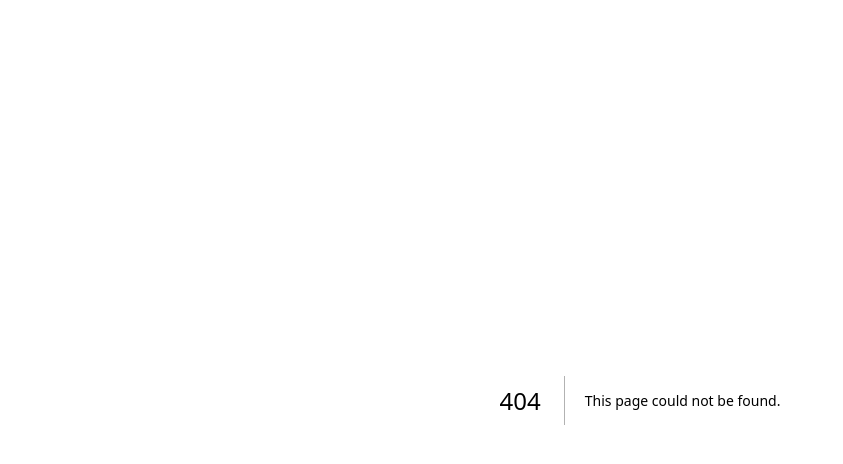
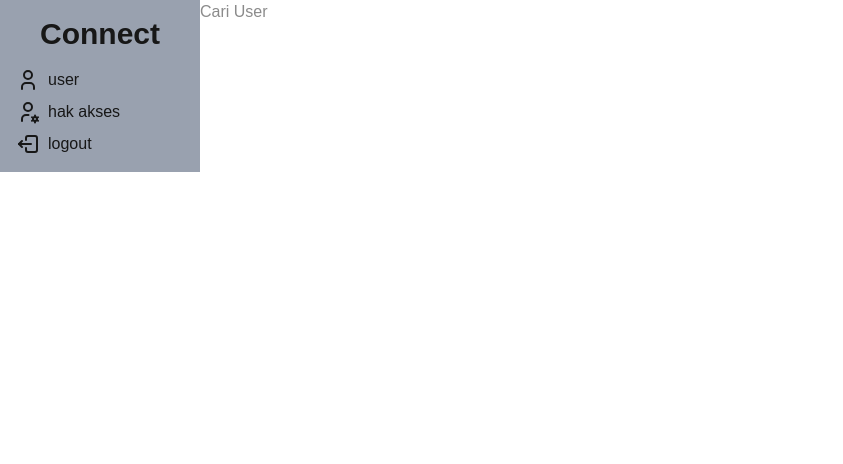
Before and after one commit to windywlndrii/connect-app, a Next.js app: page /users in a window 1280 px wide. Before the commit this address had no page. Shown: the top 464 px of the page, without its empty margins (0-843 px from the left). Built offline with nearby package versions, Linux system fonts and the light colour scheme.

Commit message:
feat : create user page

```diff
--- /dev/null
+++ b/app/users/page.js
@@ -0,0 +1,27 @@
+import { IconLogout2, IconUser, IconUserCog } from "@tabler/icons-react";
+
+export default function UserPages() {
+    return (
+        <div id="container" className="flex h-(100vh)">
+         <section id="navigation" className="bg-gray-400 p-4 w-[200px]">
+            <h1 className="text-3xl font-bold text-center">Connect</h1>
+            <div className="flex flex-col gap-2 mt-4">
+                <button className="flex gap-2">
+                    <IconUser></IconUser>user
+                </button>
+                <button className="flex gap-2">
+                    <IconUserCog></IconUserCog>hak akses
+                </button>
+                <button className="flex gap-2">
+                    <IconLogout2></IconLogout2>logout
+                </button>
+            </div>
+         </section>
+         <section id="content">
+                <input type="text" placeholder="Cari User" />
+                <div id="List-users"></div>
+            </section>
+        </div>
+    );
+
+}
```
Also changed, not shown: package.json (+6 -5 lines), 2 other files (tests, documents, lock files or other folders).
